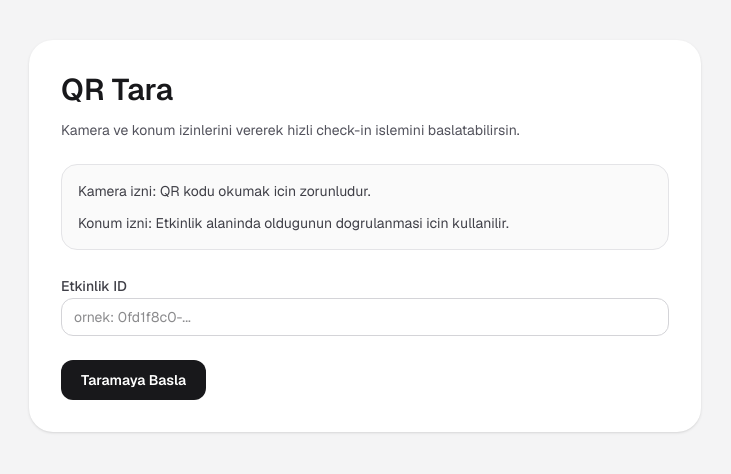
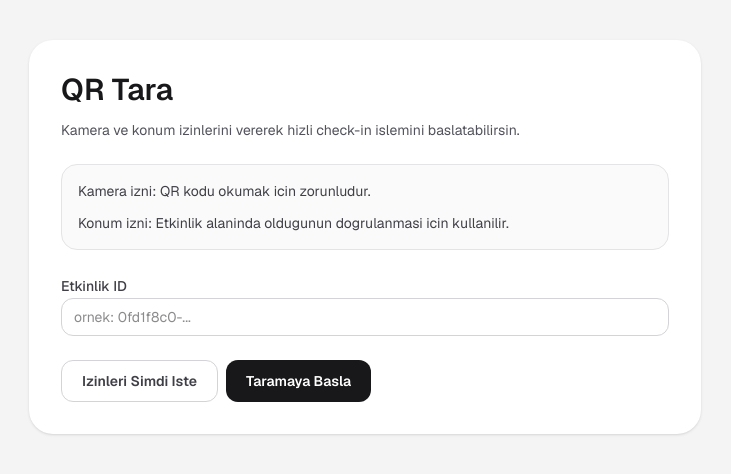
Before and after one commit to ozdemirCeng/qr-attendance, a Next.js app in the folder apps/web/: page /scan in a window 1280 px wide. Shown: the top 474 px of the page, without its empty margins (275-1006 px from the left). Built offline with nearby package versions, Linux system fonts and the light colour scheme; no server answers.

Commit message:
feat(scan): improve permission flow and QR session guidance

```diff
--- a/apps/web/src/app/events/[id]/page.tsx
+++ b/apps/web/src/app/events/[id]/page.tsx
@@ -342,6 +342,9 @@ export default function EventDetailPage() {
                 onToast={(nextToast) => {
                   setToast(nextToast);
                 }}
+                onOpenSessionsTab={() => {
+                  setActiveTab("sessions");
+                }}
               />
             ) : null}
 
--- a/apps/web/src/app/scan/page.tsx
+++ b/apps/web/src/app/scan/page.tsx
@@ -7,8 +7,71 @@ export default function ScanLandingPage() {
   const router = useRouter();
   const [eventId, setEventId] = useState("");
   const [errorMessage, setErrorMessage] = useState<string | null>(null);
+  const [permissionMessage, setPermissionMessage] = useState<string | null>(null);
+  const [isRequestingPermissions, setIsRequestingPermissions] = useState(false);
 
-  function onStart() {
+  async function requestPermissions() {
+    if (!window.isSecureContext) {
+      setErrorMessage("Kamera ve konum izinleri icin HTTPS veya localhost gerekir.");
+      return false;
+    }
+
+    if (!navigator.mediaDevices?.getUserMedia) {
+      setErrorMessage("Bu tarayici kamera erisimini desteklemiyor.");
+      return false;
+    }
+
+    setIsRequestingPermissions(true);
+    setErrorMessage(null);
+    setPermissionMessage(null);
+
+    try {
+      const stream = await navigator.mediaDevices.getUserMedia({
+        video: { facingMode: { ideal: "environment" } },
+        audio: false,
+      });
+
+      for (const track of stream.getTracks()) {
+        track.stop();
+      }
+
+      const locationGranted = await new Promise<boolean>((resolve) => {
+        if (!navigator.geolocation) {
+          resolve(false);
+          return;
+        }
+
+        navigator.geolocation.getCurrentPosition(
+          () => {
+            resolve(true);
+          },
+          () => {
+            resolve(false);
+          },
+          {
+            timeout: 10_000,
+            maximumAge: 30_000,
+            enableHighAccuracy: true,
+          },
+        );
+      });
+
+      if (locationGranted) {
+        setPermissionMessage("Kamera ve konum izinleri hazir.");
+      } else {
+        setPermissionMessage("Kamera izni alindi, konum izni verilmedi veya alinamadi.");
+      }
+
+      return true;
+    } catch {
+      setErrorMessage("Kamera izni verilmedi. Tarayicidan izin verip tekrar deneyin.");
+      return false;
+    } finally {
+      setIsRequestingPermissions(false);
+    }
+  }
+
+  async function onStart() {
     const normalizedEventId = eventId.trim();
 
     if (!normalizedEventId) {
@@ -16,7 +79,11 @@ export default function ScanLandingPage() {
       return;
     }
 
-    setErrorMessage(null);
+    const hasPermissions = await requestPermissions();
+    if (!hasPermissions) {
+      return;
+    }
+
     router.push(`/check-in/${normalizedEventId}`);
   }
 
@@ -47,15 +114,32 @@ export default function ScanLandingPage() {
             className="w-full rounded-xl border border-zinc-300 px-3 py-2 text-sm"
           />
           {errorMessage ? <p className="text-xs text-rose-600">{errorMessage}</p> : null}
+          {permissionMessage ? <p className="text-xs text-emerald-700">{permissionMessage}</p> : null}
         </div>
 
-        <button
-          type="button"
-          onClick={onStart}
-          className="mt-6 rounded-xl bg-zinc-900 px-5 py-2.5 text-sm font-semibold text-white hover:bg-zinc-800"
-        >
-          Taramaya Basla
-        </button>
+        <div className="mt-6 flex flex-wrap gap-2">
+          <button
+            type="button"
+            onClick={() => {
+              void requestPermissions();
+            }}
+            disabled={isRequestingPermissions}
+            className="rounded-xl border border-zinc-300 px-5 py-2.5 text-sm font-semibold text-zinc-700 hover:bg-zinc-100 disabled:opacity-60"
+          >
+            {isRequestingPermissions ? "Izinler kontrol ediliyor..." : "Izinleri Simdi Iste"}
+          </button>
+
+          <button
+            type="button"
+            onClick={() => {
+              void onStart();
+            }}
+            disabled={isRequestingPermissions}
+            className="rounded-xl bg-zinc-900 px-5 py-2.5 text-sm font-semibold text-white hover:bg-zinc-800 disabled:opacity-60"
+          >
+            Taramaya Basla
+          </button>
+        </div>
       </section>
     </main>
   );
--- a/apps/web/src/features/qr/components/qr-display-tab-panel.tsx
+++ b/apps/web/src/features/qr/components/qr-display-tab-panel.tsx
@@ -10,9 +10,14 @@ import { CurrentQrTokenResponse, getCurrentQrToken } from "@/lib/qr";
 type QrDisplayTabPanelProps = {
   eventId: string;
   onToast: (input: { tone: "success" | "error"; message: string }) => void;
+  onOpenSessionsTab?: () => void;
 };
 
-export function QrDisplayTabPanel({ eventId, onToast }: QrDisplayTabPanelProps) {
+export function QrDisplayTabPanel({
+  eventId,
+  onToast,
+  onOpenSessionsTab,
+}: QrDisplayTabPanelProps) {
   const containerRef = useRef<HTMLDivElement | null>(null);
   const isRefreshingRef = useRef(false);
   const downloadCanvasId = useMemo(() => `qr-download-canvas-${eventId}`, [eventId]);
@@ -156,10 +161,27 @@ export function QrDisplayTabPanel({ eventId, onToast }: QrDisplayTabPanelProps)
       error instanceof ApiError
         ? error.message
         : "QR token alinamadi. Lutfen tekrar deneyin.";
+    const isMissingActiveSession = error instanceof ApiError && error.statusCode === 404;
 
     return (
       <article className="rounded-2xl border border-rose-200 bg-rose-50 p-6 shadow-sm">
         <p className="text-sm text-rose-700">{message}</p>
+        {isMissingActiveSession ? (
+          <div className="mt-3 space-y-2">
+            <p className="text-xs text-rose-700">
+              QR uretimi icin su an aktif (baslangic-bitis zamani icinde) en az bir oturum olmali.
+            </p>
+            {onOpenSessionsTab ? (
+              <button
+                type="button"
+                onClick={onOpenSessionsTab}
+                className="rounded-xl border border-rose-300 px-4 py-2 text-sm font-semibold text-rose-700 hover:bg-rose-100"
+              >
+                Oturumlar Sekmesine Git
+              </button>
+            ) : null}
+          </div>
+        ) : null}
         <button
           type="button"
           onClick={() => {
--- a/apps/web/src/features/scan/components/check-in-scanner.tsx
+++ b/apps/web/src/features/scan/components/check-in-scanner.tsx
@@ -47,12 +47,17 @@ export function CheckInScanner({ eventId }: CheckInScannerProps) {
   const zxingReaderRef = useRef<BrowserMultiFormatReader | null>(null);
   const animationFrameRef = useRef<number | null>(null);
   const processingRef = useRef(false);
+  const hasAutoStartedRef = useRef(false);
+  const startScannerRef = useRef<() => Promise<void>>(async () => {
+    return Promise.resolve();
+  });
 
   const [state, setState] = useState<ScanState>("idle");
   const [scannerMode, setScannerMode] = useState<"barcode" | "zxing" | "manual">("manual");
   const [errorMessage, setErrorMessage] = useState<string | null>(null);
   const [manualToken, setManualToken] = useState("");
   const [location, setLocation] = useState<ScanLocation | null>(null);
+  const [locationNotice, setLocationNotice] = useState<string | null>(null);
   const [isPulseVisible, setIsPulseVisible] = useState(false);
 
   useEffect(() => {
@@ -61,8 +66,32 @@ export function CheckInScanner({ eventId }: CheckInScannerProps) {
     };
   }, []);
 
+  useEffect(() => {
+    if (hasAutoStartedRef.current) {
+      return;
+    }
+
+    hasAutoStartedRef.current = true;
+    void startScannerRef.current();
+  }, []);
+
   async function startScanner() {
     setErrorMessage(null);
+
+    if (!window.isSecureContext) {
+      setState("error");
+      setErrorMessage(
+        "Kamera ve konum icin guvenli baglanti gerekir. HTTPS veya localhost ile acin.",
+      );
+      return;
+    }
+
+    if (!navigator.mediaDevices?.getUserMedia) {
+      setState("error");
+      setErrorMessage("Bu tarayici kamera erisimini desteklemiyor.");
+      return;
+    }
+
     setState("starting");
 
     const currentLocation = await captureLocation();
@@ -76,6 +105,8 @@ export function CheckInScanner({ eventId }: CheckInScannerProps) {
     setScannerMode("zxing");
     await startWithZxing(currentLocation);
   }
+
+  startScannerRef.current = startScanner;
 
   function stopScanner() {
     if (animationFrameRef.current) {
@@ -106,6 +137,7 @@ export function CheckInScanner({ eventId }: CheckInScannerProps) {
 
   async function captureLocation() {
     if (!navigator.geolocation) {
+      setLocationNotice("Bu cihazda konum servisi desteklenmiyor.");
       return null;
     }
 
@@ -118,9 +150,18 @@ export function CheckInScanner({ eventId }: CheckInScannerProps) {
             accuracy: position.coords.accuracy,
           };
           setLocation(nextLocation);
+          setLocationNotice(null);
           resolve(nextLocation);
         },
-        () => {
+        (positionError) => {
+          if (positionError.code === 1) {
+            setLocationNotice("Konum izni verilmedi. Check-in konum dogrulamasi basarisiz olabilir.");
+          } else if (positionError.code === 3) {
+            setLocationNotice("Konum zamani asimina ugradi. Lutfen tekrar deneyin.");
+          } else {
+            setLocationNotice("Konum bilgisi alinamadi.");
+          }
+
           resolve(null);
         },
         {
@@ -297,7 +338,7 @@ export function CheckInScanner({ eventId }: CheckInScannerProps) {
               Konum hazir: {location.lat.toFixed(5)}, {location.lng.toFixed(5)}
             </p>
           ) : (
-            <p className="mt-1 text-xs text-zinc-500">Konum bilgisi alinmadi.</p>
+            <p className="mt-1 text-xs text-zinc-500">{locationNotice ?? "Konum bilgisi alinmadi."}</p>
           )}
         </div>
 
```
